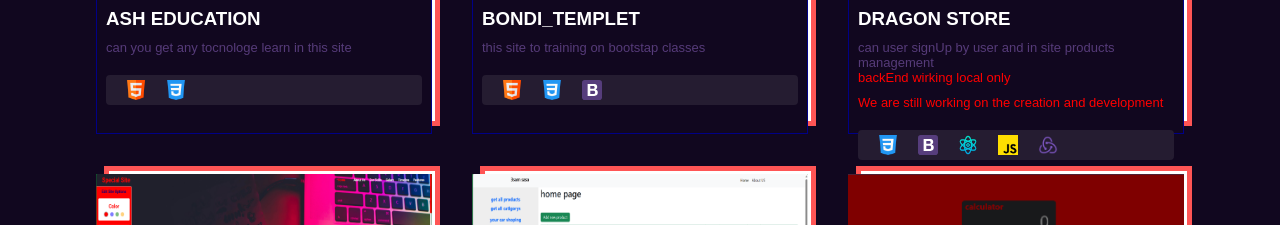
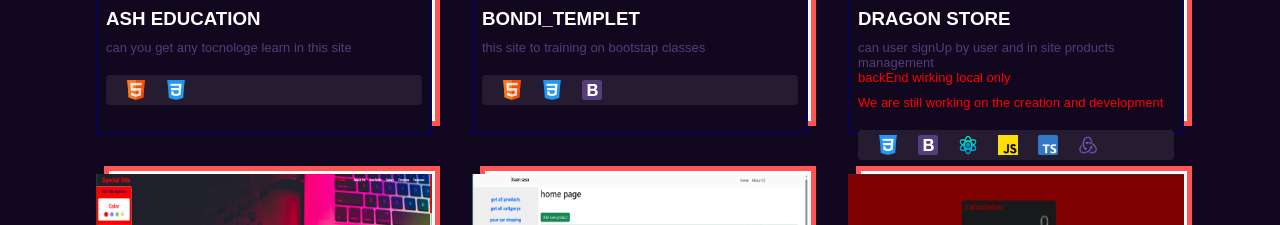
Before and after one commit to ashrafmo-1/ashrafmohamed-1_Protfolio, a React (Create React App) app: page / in a window 1280 px wide. Shown: the part 1800-2025 px from the top of the page. Built offline with nearby package versions, Linux system fonts and the light colour scheme.

Commit message:
add new skills to store project

```diff
--- a/src/pages/projects/Projects.jsx
+++ b/src/pages/projects/Projects.jsx
@@ -87,6 +87,7 @@ const Projects = () => {
                         <img src={bootstarp} alt="" />
                         <img src={react} alt="" />
                         <img src={js} alt="" />
+                        <img src={ts} alt="" />
                         <img src={redux} alt="" />
                     </div>
                 </div>
```
